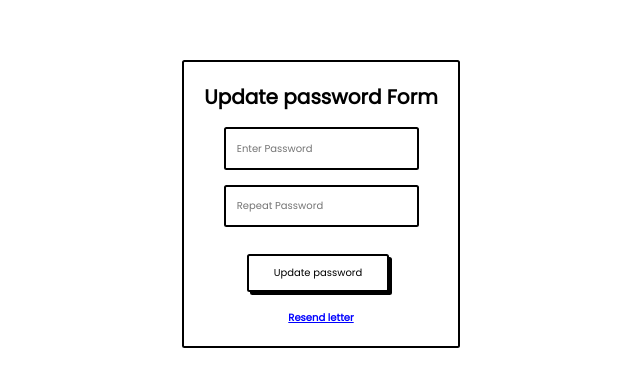
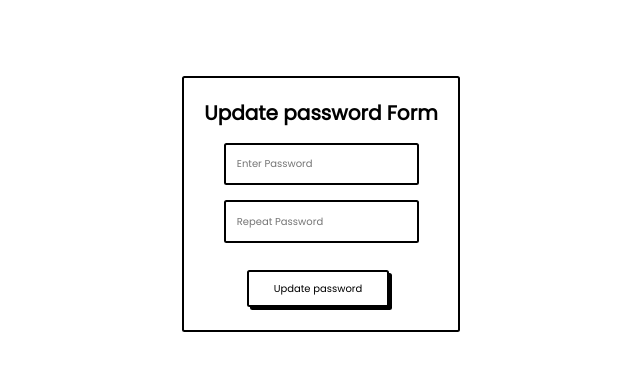
Before and after one commit to Phund4/LostButFound, a React (Vite) app in the folder LostButFoundFront/: page /updateuserpassword in a window 1280 px wide. Shown: the part 196-582 px from the top of the page, without its empty margins (319-959 px from the left). Built offline with nearby package versions, Linux system fonts and the light colour scheme.

Commit message:
fix bugs

```diff
--- a/LostButFoundFront/src/pages/UpdateUserPassword.jsx
+++ b/LostButFoundFront/src/pages/UpdateUserPassword.jsx
@@ -4,7 +4,6 @@ import FormInputAuthorize from '../components/Form/FormInputAuthorize/FormInputA
 import FormButtonAuthorize from '../components/Form/FormButtonAuthorize/FormButtonAuthorize';
 import FormAuthorize from '../components/Form/FormAuthorize/FormAuthorize'
 import { updatePassword } from '../api/updateUserPassword';
-import FormTimer from '../components/Form/FormTimer/FormTimer'
 
 const validate = values => {
     const errors = {};
@@ -79,19 +78,19 @@ const UpdateUserPassword = () => {
         key="UpdatePasswordButton"
     />
 
-    const updatePasswordTimer = <FormTimer
-        seconds={5}
-        formText='Resend letter'
-        callback={updatePassword}
-        callbackParams={formik.values.updatePassword}
-        key="updatepassword-form-timer"
-    />
+    // const updatePasswordTimer = <FormTimer
+    //     seconds={5}
+    //     formText='Resend letter'
+    //     callback={updatePassword}
+    //     callbackParams={formik.values.updatePassword}
+    //     key="updatepassword-form-timer"
+    // />
 
     return (
         <FormAuthorize
             headerText="Update password Form"
             onSubmit={formik.handleSubmit}
-            childrens={[password, repeatPassword, messageError, submitButton, updatePasswordTimer]}
+            childrens={[password, repeatPassword, messageError, submitButton]}
         />
     )
 }
```
